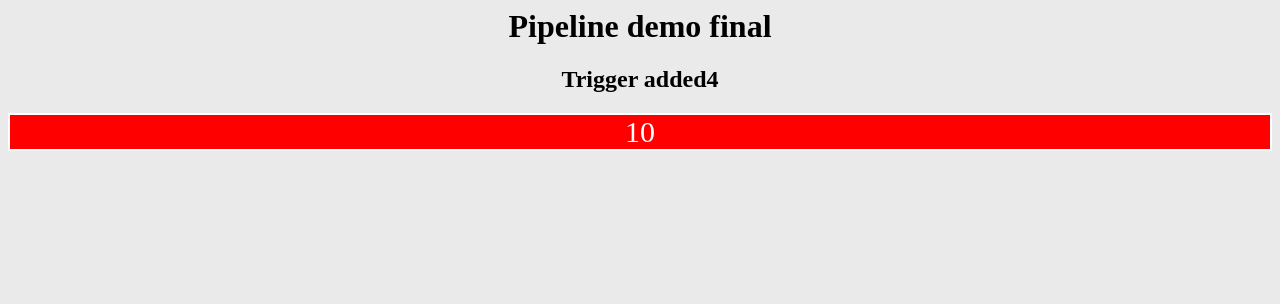
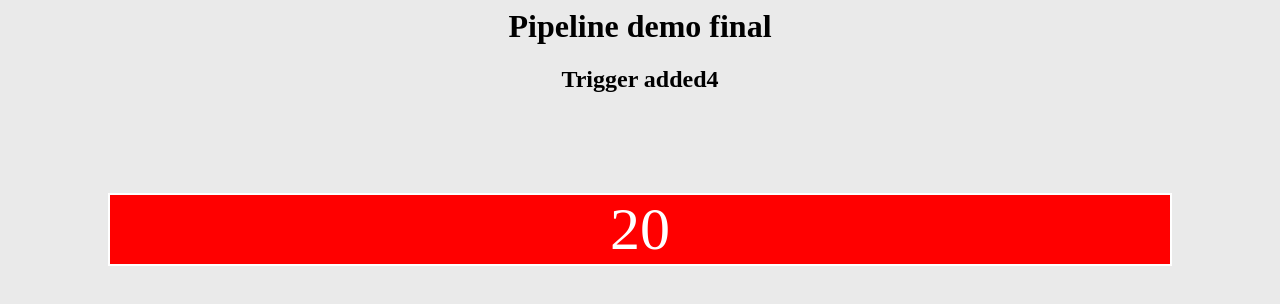
Before and after one commit to zeshaq/pipeline-app-source, a plain HTML site: page index.html in a window 1280 px wide. Drawn offline with Linux system fonts and the light colour scheme.

Commit message:
index changed to 20

```diff
--- a/index.html
+++ b/index.html
@@ -2,6 +2,10 @@
 <body style="background:#eaeaea;text-align:center">
 <h1>Pipeline demo final</h1>
 <h2>Trigger added4</h2>
-<div style="background:red;color:white;padding20px;font-size:30px;border:white 2px solid;">10</div>
+<div style="background:red;color:white;padding20px;font-size:60px;border:white 2px solid;margin:100px;">
+
+20
+
+</div>
 </body>
 </html>
```
